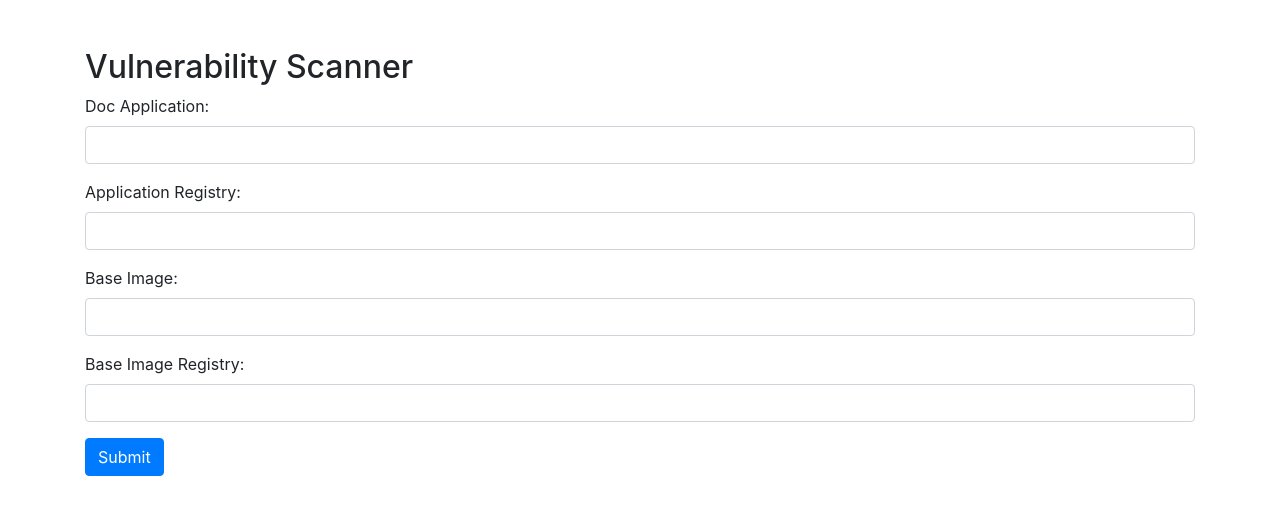
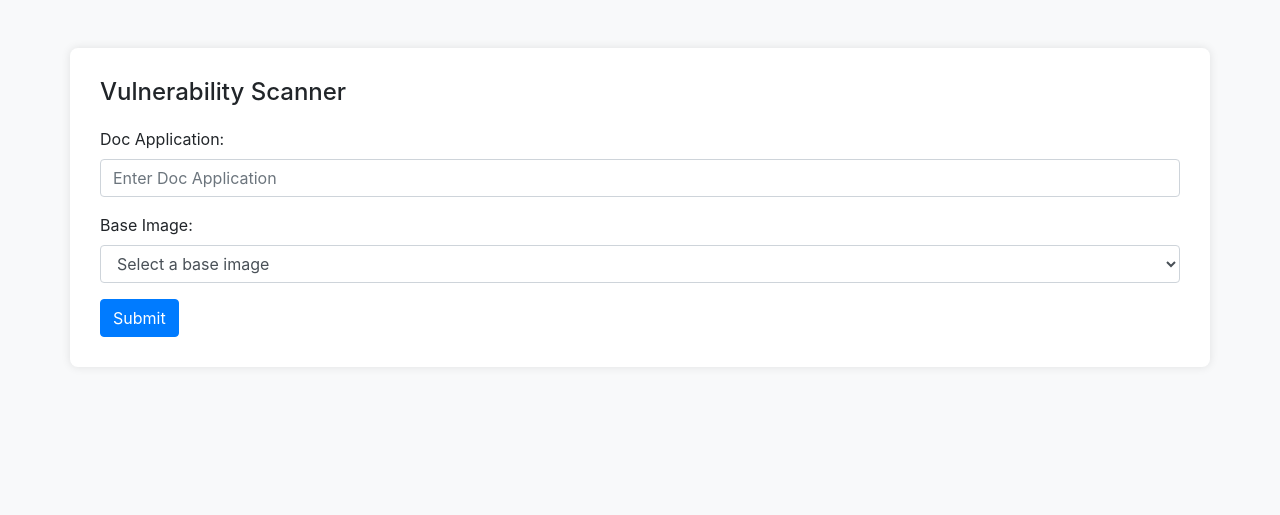
Before and after one commit to maheshbabuadapa/flaskapp, a Flask app: page / in a window 1280 px wide. Shown: the top 515 px of the page. Run offline with Flask 3, Linux system fonts and the light colour scheme; some libraries are stand-ins or nearby versions.

Commit message:
added dropdown

```diff
--- a/app.py
+++ b/app.py
@@ -1,4 +1,5 @@
 from flask import Flask, render_template, request, send_file, redirect, url_for, flash
+from flask_wtf import CSRFProtect
 import os
 import pandas as pd
 import requests
@@ -8,7 +9,8 @@ aqua_id = os.getenv('AQUA_ID')
 aqua_password = os.getenv('AQUA_PASSWORD')
 
 app = Flask(__name__)
-app.secret_key = 'your_secret_key_here'  # Required for flash messages
+app.secret_key = 'your_secret_key_here'  # Required for sessions and CSRF protection
+csrf = CSRFProtect(app)  # Enable CSRF protection
 
 # Function to perform login and retrieve the token
 def perform_login():
@@ -85,13 +87,16 @@ def update_vulnerabilities(doc_application_data, base_image_data):
 @app.route('/', methods=['GET', 'POST'])
 def index():
     if request.method == 'POST':
-        # Get form data
+        # Get form data (no longer fetching application_registry and baseimage_registry)
         doc_application = request.form.get('doc_application')
-        application_registry = request.form.get('application_registry')
         base_image = request.form.get('base_image')
-        baseimage_registry = request.form.get('baseimage_registry')
 
-        print(f"Form Data - Doc Application: {doc_application}, Application Registry: {application_registry}, Base Image: {base_image}, Base Image Registry: {baseimage_registry}")
+        # Hard-coded values for application_registry and baseimage_registry
+        application_registry = 'application-registry'
+        baseimage_registry = 'baseimage-registry'
+
+        print(f"Form Data - Doc Application: {doc_application}, Base Image: {base_image}")
+        print(f"Hard-coded Registries - Application Registry: {application_registry}, Base Image Registry: {baseimage_registry}")
 
         # Perform login
         token = perform_login()
--- a/templates/index.html
+++ b/templates/index.html
@@ -5,27 +5,49 @@
     <meta name="viewport" content="width=device-width, initial-scale=1.0">
     <title>Vulnerability Scanner</title>
     <link rel="stylesheet" href="https://stackpath.bootstrapcdn.com/bootstrap/4.5.2/css/bootstrap.min.css">
+    <style>
+        body {
+            background-color: #f8f9fa;
+        }
+        .container {
+            background: #fff;
+            padding: 30px;
+            border-radius: 8px;
+            box-shadow: 0px 0px 10px rgba(0, 0, 0, 0.1);
+        }
+        h2 {
+            font-size: 24px;
+            margin-bottom: 20px;
+        }
+        .btn-primary {
+            background-color: #007bff;
+            border-color: #007bff;
+        }
+        .btn-primary:hover {
+            background-color: #0056b3;
+            border-color: #004085;
+        }
+    </style>
 </head>
 <body>
     <div class="container mt-5">
         <h2>Vulnerability Scanner</h2>
         <form action="/" method="POST">
+            <input type="hidden" name="csrf_token" value="{{ csrf_token() }}"> <!-- CSRF token is now included automatically by Flask-WTF -->
             <div class="form-group">
                 <label for="doc_application">Doc Application:</label>
-                <input type="text" class="form-control" id="doc_application" name="doc_application" required>
-            </div>
-            <div class="form-group">
-                <label for="application_registry">Application Registry:</label>
-                <input type="text" class="form-control" id="application_registry" name="application_registry" required>
+                <input type="text" class="form-control" id="doc_application" name="doc_application" placeholder="Enter Doc Application" required>
             </div>
             <div class="form-group">
                 <label for="base_image">Base Image:</label>
-                <input type="text" class="form-control" id="base_image" name="base_image" required>
+                <select class="form-control" id="base_image" name="base_image" required>
+                    <option value="" disabled selected>Select a base image</option>
+                    <option value="base/python3-rhel9">base/python3-rhel9</option>
+                    <option value="base/httpd-rhel9">base/httpd-rhel9</option>
+                    <option value="base/nodesjs-rhel9">base/nodesjs-rhel9</option>
+                </select>
             </div>
-            <div class="form-group">
-                <label for="baseimage_registry">Base Image Registry:</label>
-                <input type="text" class="form-control" id="baseimage_registry" name="baseimage_registry" required>
-            </div>
+            <!-- Removed fields for application_registry and baseimage_registry as they are now hardcoded -->
             <button type="submit" class="btn btn-primary">Submit</button>
         </form>
         {% with messages = get_flashed_messages() %}
@@ -40,5 +62,8 @@
             {% endif %}
         {% endwith %}
     </div>
+    <script src="https://code.jquery.com/jquery-3.5.1.slim.min.js"></script>
+    <script src="https://cdn.jsdelivr.net/npm/@popperjs/core@2.4.0/dist/umd/popper.min.js"></script>
+    <script src="https://stackpath.bootstrapcdn.com/bootstrap/4.5.2/js/bootstrap.min.js"></script>
 </body>
 </html>
```
